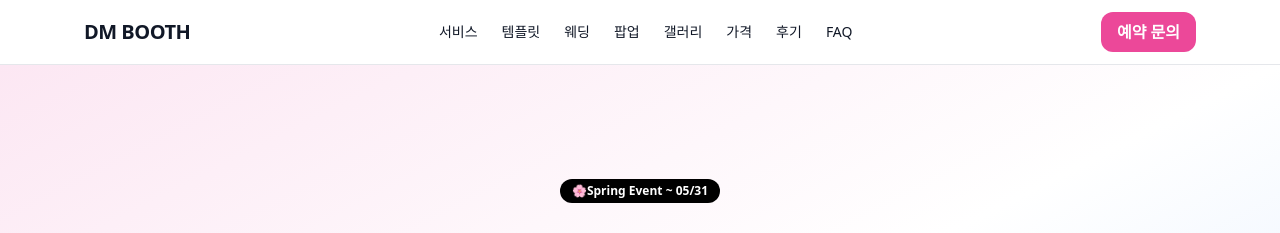
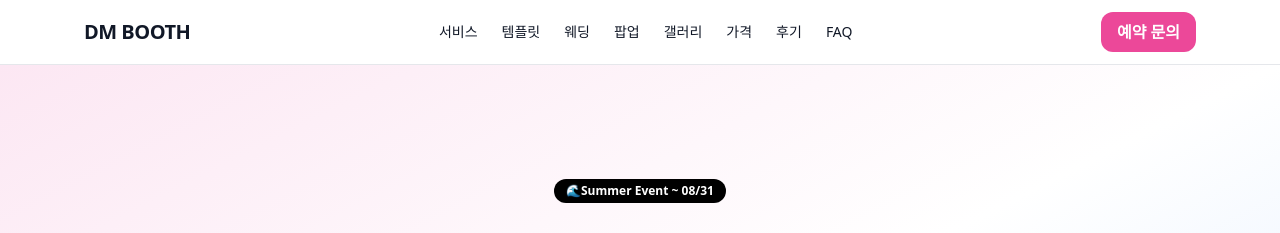
Before and after one commit to dm-booth/dmbooth, a Next.js app: page / in a window 1280 px wide. Shown: the top 233 px of the page. Built offline with nearby package versions, Linux system fonts and the light colour scheme.

Commit message:
Update page.tsx

```diff
--- a/app/page.tsx
+++ b/app/page.tsx
@@ -83,7 +83,7 @@ export default function HomePage() {
         <div className="absolute inset-0 bg-gradient-to-br from-pink-100 via-white to-blue-100" />
         <div className="relative max-w-6xl mx-auto px-6 py-28 text-center">
           <span className="inline-flex items-center gap-2 px-3 py-1 rounded-full bg-black text-white text-xs font-semibold mb-8">
-            🌸Spring Event ~ 05/31
+            🌊Summer Event ~ 08/31
           </span>
           <h1 className="text-4xl md:text-6xl font-black leading-tight tracking-tight">
             사진은 순간을 남기고,<br /> <span className="text-pink-600">디엠부스</span>는 그 순간을 완성합니다.
@@ -301,7 +301,7 @@ export default function HomePage() {
               <p className="text-gray-600 mt-3">행사 규모와 시간에 따라 맞춤 견적을 드립니다. (부가세 별도)</p>
             </div>
             <span className="inline-flex items-center gap-2 px-3 py-1 rounded-full bg-pink-100 text-pink-700 text-xs font-bold">
-              겨울 이벤트 ~ 02/28 · 35만원 특가(조건부)
+              여름 이벤트 ~ 08/31 · 35만원 특가(조건부)
             </span>
           </div>
 
```
